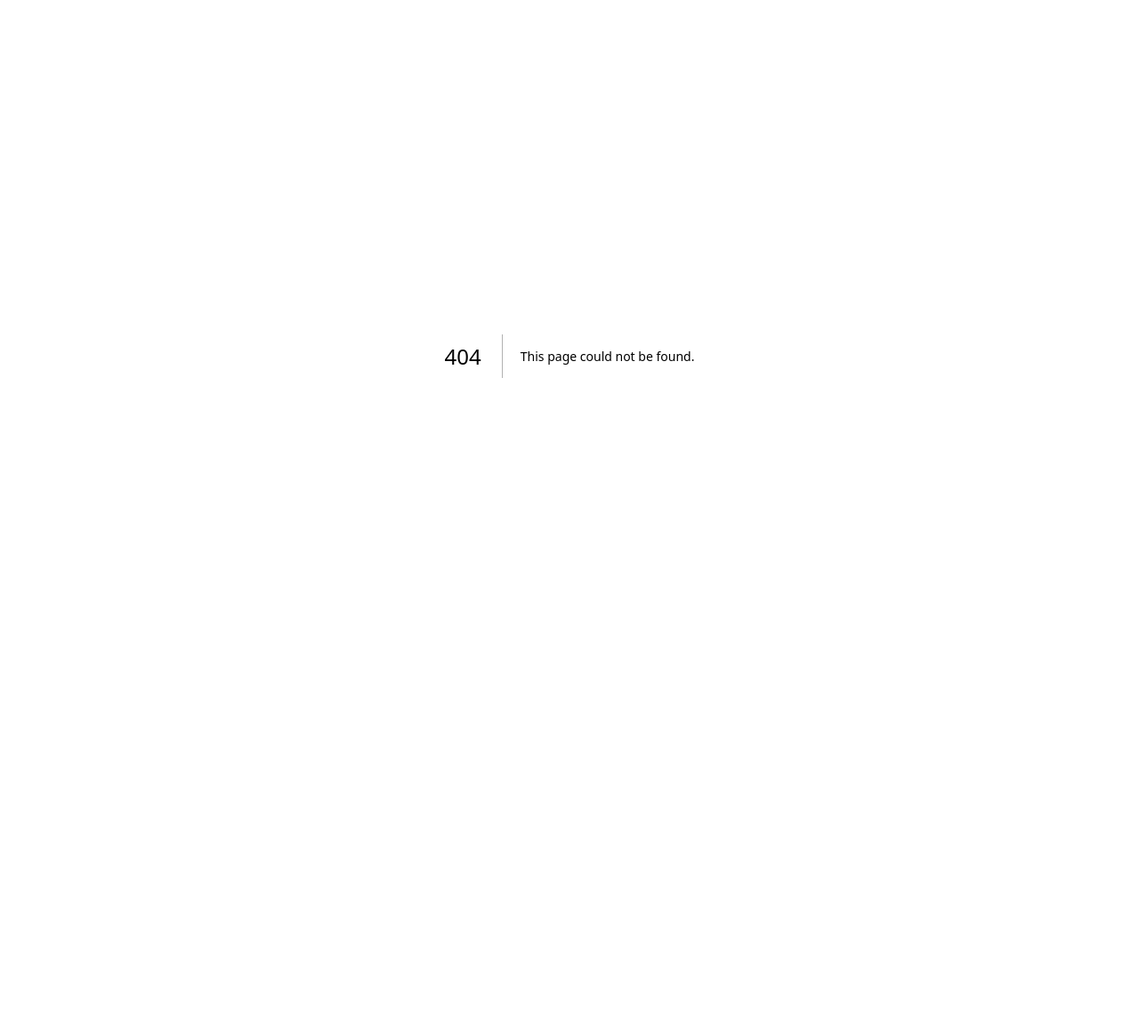
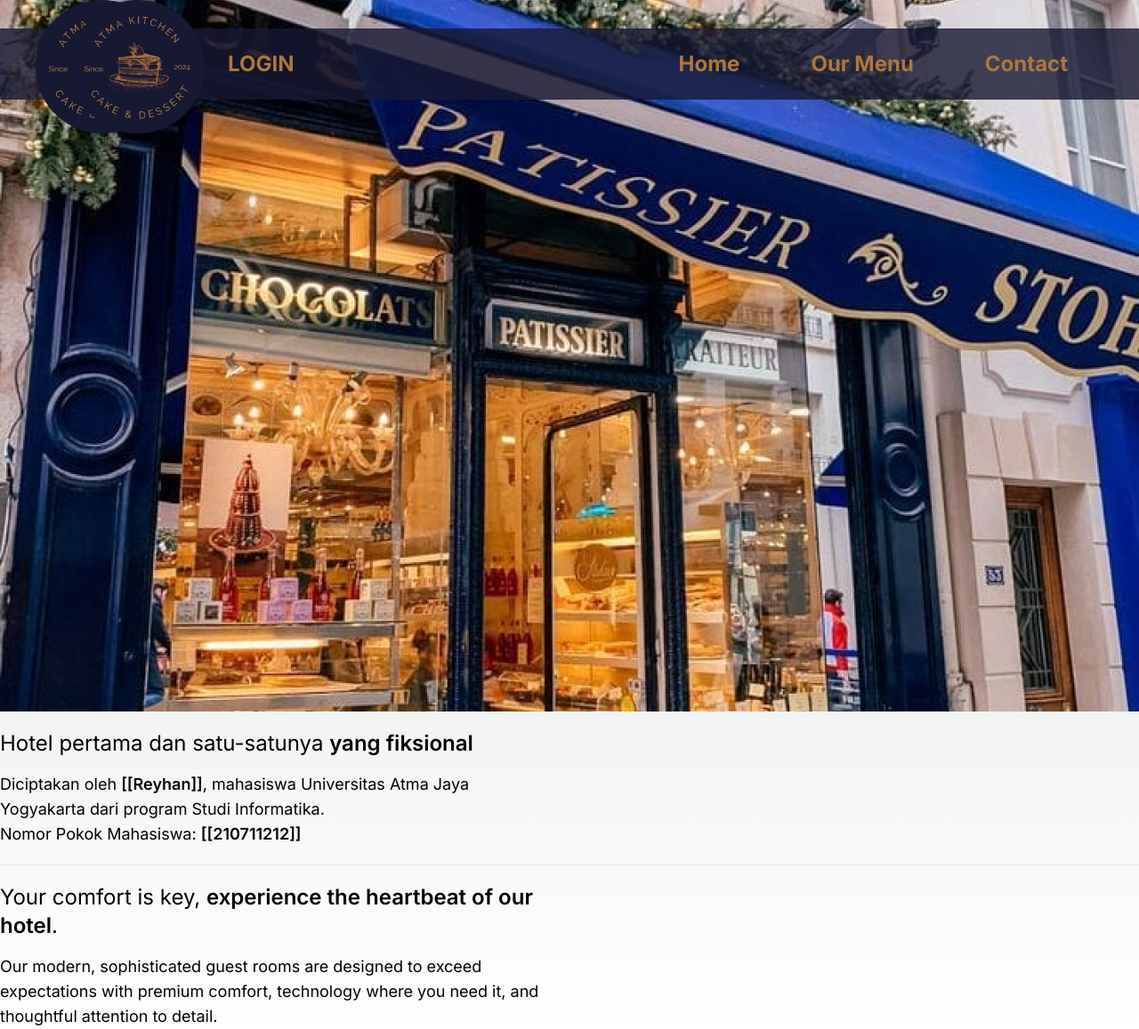
Before and after one commit to RInf0/atma_kitchen_website, a Next.js app: page /Home in a window 1280 px wide. Before the commit this address had no page. Shown: the whole page at 89% size. Before the commit the page ends 800 px from the top, so only its background shows below. Built offline with nearby package versions, Linux system fonts and the light colour scheme.

Commit message:
login, register, welcome, home, home navbar

```diff
--- /dev/null
+++ b/app/Home/page.jsx
@@ -0,0 +1,58 @@
+"use client";
+import React from "react";
+import Image from "next/image";
+import Logo from "../assets/images/logo.png";
+import Bg from "../assets/images/bg.png";
+import TopNavbar from "../components/topNavbarHome";
+
+export default function Page() {
+    return (
+        <>
+            <TopNavbar />
+            <Image
+                src={Logo}
+                alt="Logo"
+                width={150}
+                height={200}
+                className="absolute z-10 left-20 top-0"
+            />
+            <div className="container mx-auto mt-5">
+                <div className="grid grid-cols-1 md:grid-cols-2 gap-8">
+                    <div className="md:order-2">
+                        <h2 className="font-normal text-2xl mb-4">
+                            Hotel pertama dan satu-satunya{" "}
+                            <span className="font-semibold">yang fiksional</span>
+                        </h2>
+                        <p className="text-lg">
+                            Diciptakan oleh{" "}
+                            <span className="font-semibold">[[Reyhan]]</span>, mahasiswa
+                            Universitas Atma Jaya Yogyakarta dari program Studi
+                            Informatika.
+                        </p>
+                        <p className="text-lg">
+                            Nomor Pokok Mahasiswa:{" "}
+                            <span className="font-semibold">[[210711212]]</span>
+                        </p>
+                    </div>
+                </div>
+                <hr className="mt-5 mb-5" />
+                <div className="grid grid-cols-1 md:grid-cols-2 gap-8">
+                    <div>
+                        <h2 className="font-normal text-2xl mb-4">
+                            Your comfort is key,{" "}
+                            <span className="font-semibold">
+                                experience the heartbeat of our hotel
+                            </span>
+                            .
+                        </h2>
+                        <p className="text-lg">
+                            Our modern, sophisticated guest rooms are designed to exceed
+                            expectations with premium comfort, technology where you need
+                            it, and thoughtful attention to detail.
+                        </p>
+                    </div>
+                </div>
+            </div>
+        </>
+    );
+}
--- a/app/Login/page.jsx
+++ b/app/Login/page.jsx
@@ -1,6 +1,5 @@
-"use-client";
-import TopNavbar from "../components/topNavbar";
-
+// "use-client";
+import TopNavbar from "../components/topNavbarWelcome";
 
 export default function page() {
   return (
@@ -12,12 +11,23 @@
           <h1 className="text-[#AD773D] font-bold font-serif text-center mb-4 text-2xl">LOGIN</h1>
           <hr />
           <p className="text-[#171832] font-serif text-center mb-8">WELCOME BACK!</p>
-          <button className="bg-[#171832] text-white font-bold py-2 px-4 rounded-full w-full mb-4">
-            Login
-          </button>
-          <button className="bg-[#171832] text-white font-bold py-2 px-4 rounded-full w-full">
-            Register
-          </button>
+          <form action="#" method="POST">
+            <div className="mb-6">
+              <input type="email" placeholder="Enter your email" className="w-72 p-3 rounded-2xl mx-72 bg-[#AD773D] backdrop-blur-md placeholder-slate-950"/>
+            </div>
+            <div className="mb-6">
+              <input type="password" placeholder="Enter your password" className="w-72 p-3 rounded-2xl mx-72 bg-[#AD773D] backdrop-blur-md placeholder-slate-950"/>
+            </div>
+            <button
+              type="submit"
+              class="w-96 mx-64 bg-[#011145] hover:bg-[#01071b] text-[#AD773D] font-bold font-serif py-3 px-4 rounded-2xl transition duration-300"
+            >
+              Login
+            </button>
+          </form>
+          <p class="text-center text-black mt-6">
+            Not have an account? <a href="#" class="text-[#AD773D] hover:teks-[#AD773D]">Register</a>
+          </p>
         </div>
       </div>
     </>
--- /dev/null
+++ b/app/Register/page.jsx
@@ -0,0 +1,38 @@
+// "use-client";
+import TopNavbar from "../components/topNavbarWelcome";
+
+export default function page() {
+  return (
+    <>
+      <TopNavbar />
+      <div className="flex justify-center items-center h-screen">
+        <div className="bg-white rounded-3xl p-8 md:w-[60rem] h-[30rem]">
+          <div className="bg-[#AD773D]"></div>
+          <h1 className="text-[#AD773D] font-bold font-serif text-center mb-4 text-2xl">REGISTER</h1>
+          <hr />
+          <p className="text-[#171832] font-normal font-serif text-center mb-8">WELCOME<br/>Help us fill in your undefined</p>
+          <form action="#" method="POST">
+            <div className="mb-4 grid grid-cols-3 gap-4">
+                <input type="name" placeholder="Enter your full name" className="col-span-1 p-2 rounded-2xl bg-[#AD773D] backdrop-blur-md placeholder-slate-950 text-black"/>
+                <input type="email" placeholder="Enter your email" className="col-span-1 p-2 rounded-2xl bg-[#AD773D] backdrop-blur-md placeholder-slate-950 text-black"/>
+                <input type="num" placeholder="Enter your number" className="col-span-1 p-2 rounded-2xl bg-[#AD773D] backdrop-blur-md placeholder-slate-950 text-black"/>
+            </div>
+            <div className="mb-4 grid grid-cols-2 gap-4">
+                <input type="createPass" placeholder="Create your password" className="col-span-1 p-2 rounded-2xl bg-[#AD773D] backdrop-blur-md placeholder-slate-950 text-black"/>
+                <input type="confirmPass" placeholder="Confirm your password" className="col-span-1 p-2 rounded-2xl bg-[#AD773D] backdrop-blur-md placeholder-slate-950 text-black"/>
+            </div>
+            <button
+              type="submit"
+              class="w-96 mx-64 bg-[#011145] hover:bg-[#01071b] text-[#AD773D] font-bold font-serif py-3 px-4 rounded-2xl transition duration-300"
+            >
+              Register
+            </button>
+          </form>
+          <p class="text-center text-black mt-6">
+            Already have an account? <a href="#" class="text-[#AD773D] hover:teks-[#AD773D]">Login</a>
+          </p>
+        </div>
+      </div>
+    </>
+  );
+}
--- a/app/Opening/page.jsx
+++ b/app/Welcome/page.jsx
@@ -1,5 +1,4 @@
-import React from 'react';
-import TopNavbar from "../components/topNavbar";
+import TopNavbar from "../components/topNavbarWelcome";
 
 export default function page() {
   return (
@@ -9,10 +8,10 @@
         <div className="bg-white rounded-3xl p-8 md:w-[40rem]">
           <h1 className="text-[#011145] font-bold font-serif text-center mb-4">Welcome to Atma Kitchen</h1>
           <p className="text-[#011145] font-serif text-center mb-8">Silahkan lakukan register bila belum punya akun</p>
-          <button className="bg-[#011145] text-white font-bold py-2 px-4 rounded-full w-full mb-4">
+          <button className="bg-[#011145] hover:bg-[#011145] text-[#AD773D] font-bold py-2 px-4 rounded-full w-full mb-4">
             Login
           </button>
-          <button className="bg-[#011145] text-white font-bold py-2 px-4 rounded-full w-full">
+          <button className="bg-[#011145] hover:bg-[#011145] text-[#AD773D] font-bold py-2 px-4 rounded-full w-full">
             Register
           </button>
         </div>
--- /dev/null
+++ b/app/components/DynamicPageTitle.jsx
@@ -0,0 +1,32 @@
+import { Helmet, HelmetProvider } from "react-helmet-async";
+import { useLocation} from "react-router-dom";
+
+const DynamicPageTitle = () => {
+    //menggunakan hook useLocation untuk mengambil path
+    const location = useLocation();
+
+    //mengatur title sesuai dengan path
+    const switchPageTitle = (path) => {
+        switch (path) {
+            case "/":
+                return "HomePage";
+            case "/login":
+                return"LoginPage";
+            case "/dashboard":
+                return "DashboardPage";
+            default:
+                return "DefaultPage";
+        }
+    };
+
+    return (
+        <HelmetProvider>
+            <Helmet>
+                <title>{switchPageTitle(location.pathname)} | GrandAtma</title>
+                <meta name="description" content="Grand Atma Hotel Best Hotel" />
+            </Helmet>
+        </HelmetProvider>
+    );
+};
+
+export default DynamicPageTitle;
--- /dev/null
+++ b/app/components/topNavbarHome.jsx
@@ -0,0 +1,70 @@
+"use client";
+import React from "react";
+import Image from "next/image";
+import Logo from "../assets/images/logo.png";
+import Bg from "../assets/images/bg.png";
+import Link from 'next/link';
+import { useRouter } from 'next/navigation'
+
+export default function Page() {
+    const router = useRouter()
+
+    return (
+        <div className="relative w-full h-screen">
+            {/* Background Image */}
+            <div className="absolute inset-0 z-0">
+                <Image
+                    src={Bg}
+                    alt="Background"
+                    layout="fill"
+                    objectFit="cover"
+                    placeholder="blur"
+                    quality={100}
+                    style={{ filter: "brightness(100%)" }}
+                />
+            </div>
+
+            {/* Top Bar */}
+            <div className="bg-[#171832] opacity-80 h-20 absolute top-8 w-full z-10" />
+
+            {/* Logo */}
+            <div className="absolute z-10 left-10 top-0">
+                <Image src={Logo} alt="Logo" width={150} height={200} />
+            </div>
+
+            {/* Login Button */}
+            <button
+                type="button"
+                className="absolute z-10 left-64 top-14 text-[#AD773D] hover:text-[#ffd966] text-2xl font-bold"
+                onClick={() => router.push('/dashboard')}
+            >
+                LOGIN
+            </button>
+
+            {/* Action Buttons */}
+            <div className="absolute flex gap-20 z-10 top-14 right-20">
+                <button
+                    type="button"
+                    className="text-[#AD773D] hover:text-[#ffd966] text-2xl font-bold"
+                    onClick={() => router.push('/Home')}
+                >
+                    Home
+                </button>
+                <button
+                    type="button"
+                    className="text-[#AD773D] hover:text-[#ffd966] text-2xl font-bold"
+                    onClick={() => router.push('/OurMenu')}
+                >
+                    Our Menu
+                </button>
+                <button
+                    type="button"
+                    className="text-[#AD773D] hover:text-[#ffd966] text-2xl font-bold"
+                    onClick={() => router.push('/Contact')}
+                >
+                    Contact
+                </button>
+            </div>
+        </div>
+    );
+}
--- a/app/components/topNavbar.jsx
+++ b/app/components/topNavbarWelcome.jsx
@@ -24,7 +24,6 @@
         quality={100}
         style={{ filter: "brightness(100%)" }}
       />
-      {/* <div className='text-[#AD773D] font-bold text-5xl absolute z-10 right-28 top-16'>Atma Kitchen</div> */}
       <div className="flex justify-between w-full items-center bg-[#171832] h-20 absolute top-8 z-10 opacity-80"></div>
       <IoMdArrowRoundBack
         size={40}
--- /dev/null
+++ b/app/layouts/MainLayout.jsx
@@ -0,0 +1,35 @@
+import { Outlet } from "react-router-dom";
+
+// import component
+import TopNavbar from "../components/topNavbarHome";
+import DynamicPageTitle from "../components/DynamicPageTitle";
+
+//mengatur route yang akan ditampilkan di navbar
+const routes = [
+    {
+        path: "/",
+        name: "Home"
+    },
+    {
+        path: "/login",
+        name: "Admin Login",
+    },
+];
+
+/* eslint-disable react/prop-types */
+const MainLayout = ({ children }) => {
+    return (
+        <div className="mt-4 pt-5">
+            <DynamicPageTitle />
+            <TopNavbar routes={routes} />
+            {children ? children : <Outlet />}
+            <footer className="container d-flex flex-wrap justify-content-between align-items-center py-3 my-4 border-top">
+                <div className="col-md-4 d-flex align-items-center">
+                    <span className="mb-3 mb-md-0 text-body-secondary"> © 2023 by Grand Atma</span>
+                </div>
+            </footer>
+        </div>
+    );
+};
+
+export default MainLayout;
--- a/app/page.js
+++ b/app/page.js
@@ -1,5 +1,5 @@
 import React from 'react';
-import TopNavbar from "./components/topNavbar";
+import TopNavbar from "./components/topNavbarWelcome";
 import Card from "./components/card";
 
 export default function Home() {
```
